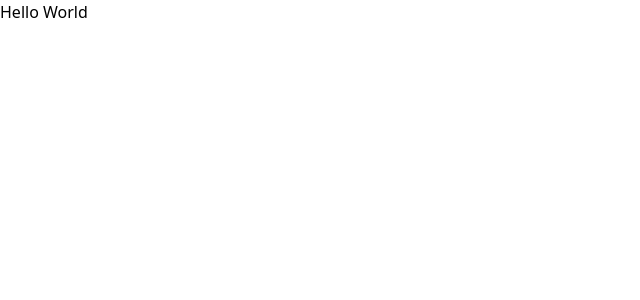
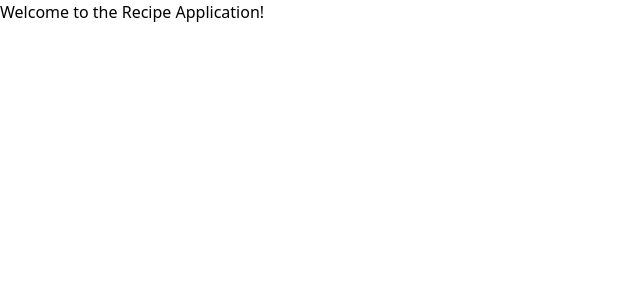
Before and after one commit to owlicodes/recipe-app, a Next.js app: page / in a window 1280 px wide. Shown: the top 300 px of the page, without its empty margins (0-640 px from the left). Built offline with nearby package versions, Linux system fonts and the light colour scheme.

Commit message:
Testing CI/CD with Github Actions.

```diff
--- a/src/app/page.tsx
+++ b/src/app/page.tsx
@@ -1,3 +1,3 @@
 export default function Home() {
-  return <h1>Hello World</h1>;
+  return <h1>Welcome to the Recipe Application!</h1>;
 }
```
